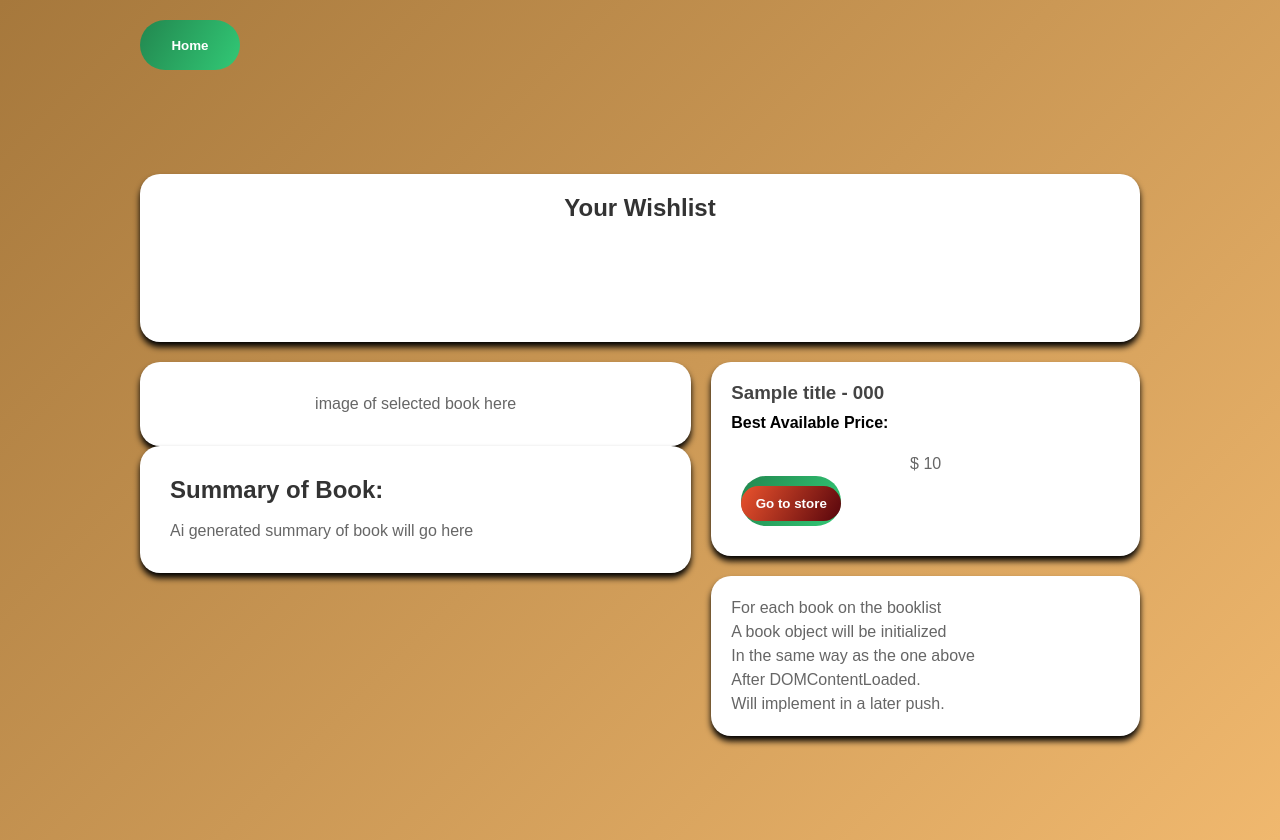
After one commit to ImJustHenry/Bookmark, a Flask app: template templates/Wishlist.html in a window 1280 px wide. The commit adds this page. Run offline with Flask 3, Linux system fonts and the light colour scheme; the template is opened without the code that fills it: most values are stand-ins (such as "Sample title", 1, 10 or a date in 2020).

Commit message:
touched up Results Page, and made a Wishlist page.

```diff
--- /dev/null
+++ b/templates/Wishlist.html
@@ -0,0 +1,205 @@
+<!DOCTYPE html>
+<html lang="en">
+<head>
+    <meta name="viewport" content="width=device-width, initial-scale=1.0">
+    <title>Bookmark! - Find the Best Price!</title>
+
+    <style>
+        *{
+            margin: 0;
+            padding: 0;
+            box-sizing: border-box;
+        }
+
+        /*Winows & Containers */
+
+        body {
+            font-family: Arial, sans-serif;
+            background: linear-gradient(135deg, #a6783c, #f0b86e);
+            min-height: 100vh;
+            padding: 20px;
+        }
+
+        .screen {
+            max-width: 1000px;
+            margin: 0 auto;
+            display: grid;
+            gap: 20px;
+            min-height: 100vh;
+        }
+
+        .mainContainer {
+            display: grid;
+            grid-template-columns: 9fr 7fr;
+            gap: 20px;
+            height: 100%;
+        }
+
+        .leftContent {
+            display: grid;
+            grid-template-rows: 9fr 4fr;
+            gap: 20px;
+        }
+
+        .rightContent {
+            display: grid;
+            grid-template-rows: auto 4fr;
+            gap: 20px;
+        }
+
+        /* Content */
+
+        .wishlistHeader {
+            background: white;
+            border-radius: 20px;
+            padding: 20px;
+            text-align: center;
+            box-shadow: 0 5px 6px black;
+        }
+
+        .selectedBookObject {
+            background: white;
+            border-radius: 20px;
+            padding: 30px;
+            display: flex;
+            justify-content: center;
+            align-items: center;
+            box-shadow: 0 5px 6px black;
+        }
+
+        .aiSummary {
+            background: white;
+            border-radius: 20px;
+            padding: 30px;
+            box-shadow: 0 5px 6px black;
+        }
+
+        .bookList {
+            display: grid;
+            grid-template-rows: repeat(auto-fill, 1fr);
+            gap: 20px;
+        }
+
+        .bookListObject {
+            background: white;
+            border-radius: 20px;
+            padding: 20px;
+            box-shadow: 0 5px 6px black;
+            transition: transform 0.5s;
+        }
+
+        .bookListObject:hover {
+            transform: translateY(-2px);
+        }
+
+        .priceElement {
+            background: white;
+            border-radius: 10px;
+            padding: 10px;
+            margin-top: 10px;
+            text-align: center;
+        }
+
+        /* Other Buttons */
+        .submitButton {
+            background: linear-gradient(120deg, #22874f, #32c976);
+            border-radius: 30px;
+            width: 100px;
+            height: 50px;
+            border: none;
+            cursor: pointer;
+            color: white;
+            font-weight: bold;
+        }
+
+        .goToSiteButton {
+            background: linear-gradient(120deg, #eb532d, #57050c);
+            border-radius: 30px;
+            padding: 10px;
+            border: none;
+            color: white;
+            cursor: pointer;
+            font-weight: bold;
+            margin-top: 10px;
+            width: 100%;
+        }
+
+        .header {
+            display: flex;
+            justify-content: flex-start;
+        }
+
+        h2 {
+            margin-bottom: 15px;
+            color: #333
+        }
+
+        h3 {
+            margin-bottom: 10px;
+            color: #444;
+        }
+
+        p {
+            color: #666;
+            line-height: 1.5;
+        }
+
+    </style>
+</head>
+
+<body>
+    <div class="screen">
+        <nav class="header">
+            <div class="headerButton">
+                <button type="button" class="submitButton">Home</button>
+            </div>
+        </nav>
+
+        <div class="wishlistHeader">
+            <h2>Your Wishlist</h2>
+        </div>
+
+        <div class="mainContainer">
+            <div class="leftContainer">
+                <div class="selectedBookObject">
+                    <p>image of selected book here</p>
+                </div>
+
+                <div class="aiSummary">
+                    <h2>Summary of Book:</h2>
+                    <p>Ai generated summary of book will go here</p>
+                </div>
+            </div>
+
+            <div class="rightContainer">
+                <div class="bookList">
+                    <div class="bookListObject">
+                        <h3>{{ title }} - {{ isbn }}</h3>
+                        <h4>Best Available Price:</h4>
+                        <div class="priceElement">
+                            <p>$ {{ price }}</p>
+                            <div class="submitButton">
+                                <a href="{{ link }}">
+                                    <button type="submit" class="goToSiteButton">Go to store</button>
+                                </a>
+                            </div>
+                        </div>
+                    </div>
+
+                    <div class="bookListObject">
+                        <p>For each book on the booklist</p>
+                        <p>A book object will be initialized</p>
+                        <p>In the same way as the one above</p>
+                        <p>After DOMContentLoaded.</p>
+                        <p>Will implement in a later push.</p>
+                    </div>
+                </div>
+            </div>
+        </div>
+    </div>
+</body>
+    <script>
+
+
+    </script>
+</html>
```
Also changed, not shown: templates/ResultsPage.html (+53 -22 lines).
